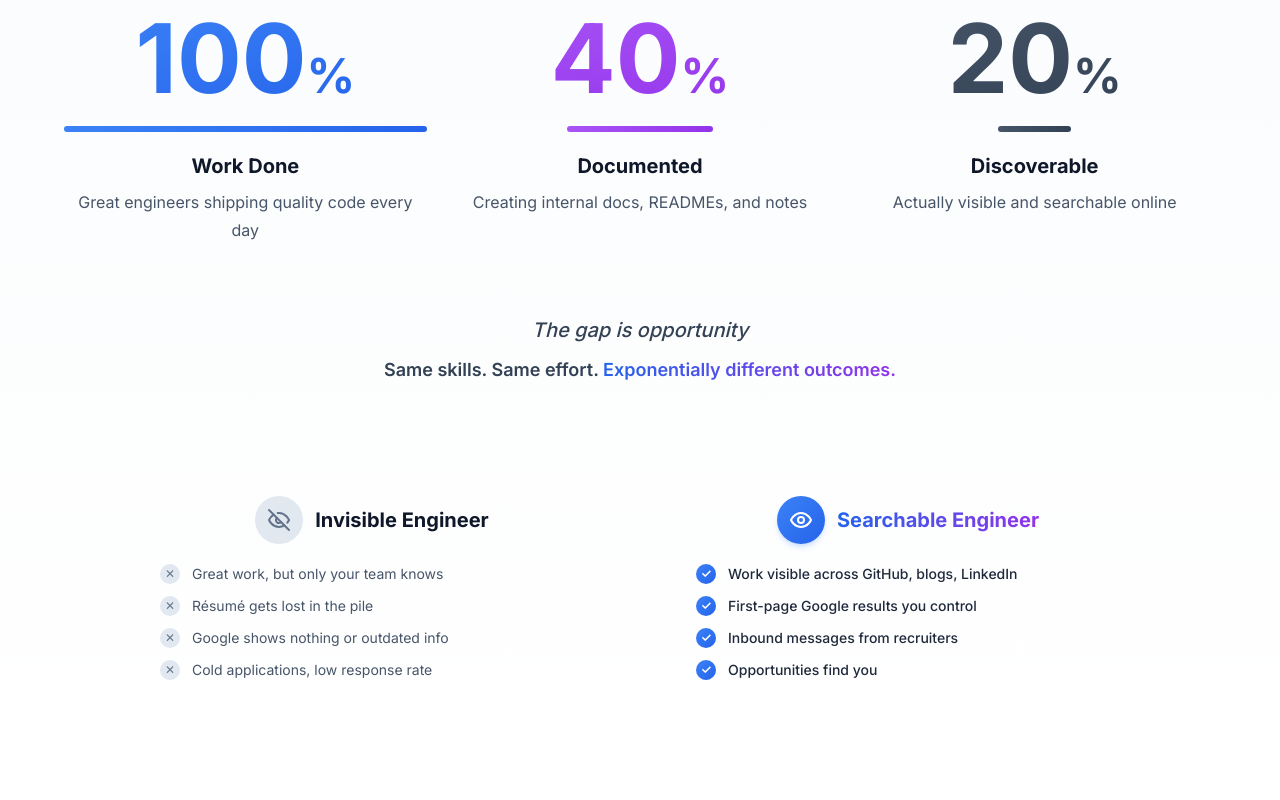
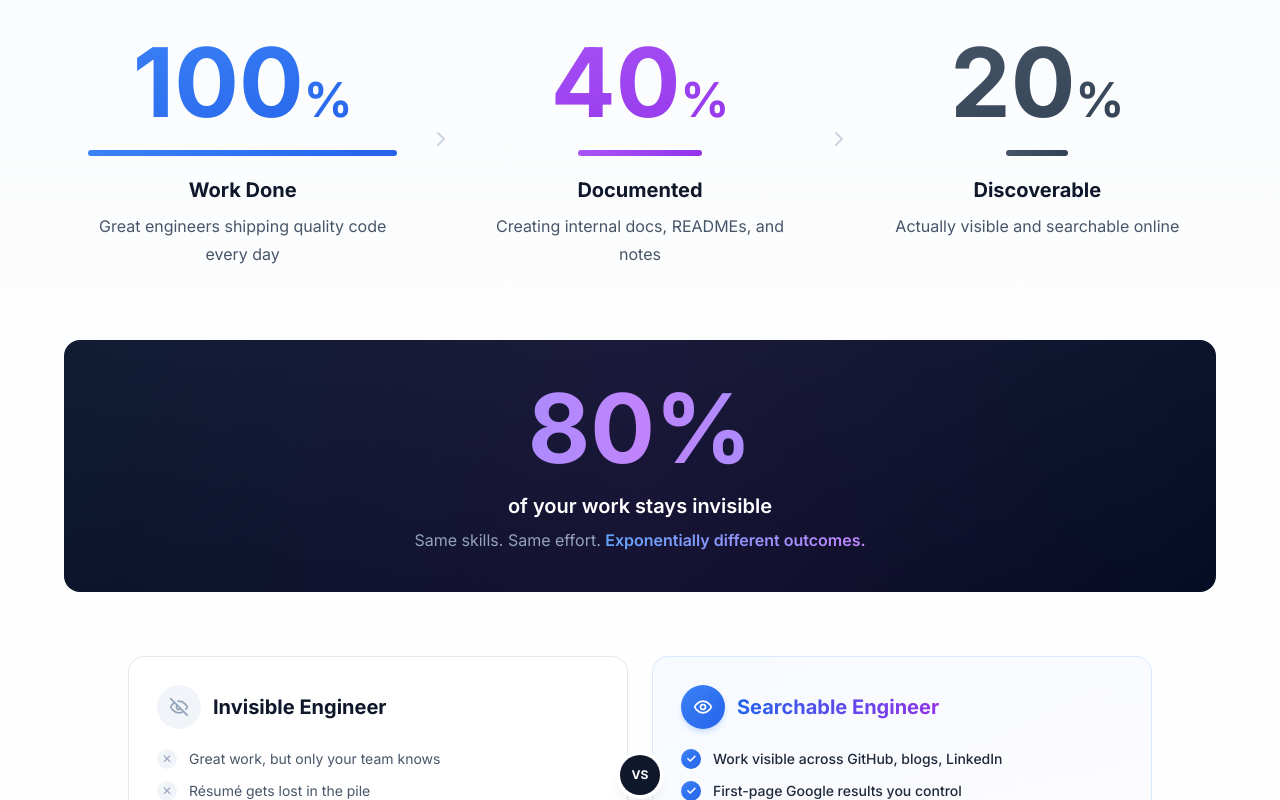
Before and after one commit to vinitshahdeo/digital-footprint-book, a Next.js app: page / in a window 1280 px wide. Shown: the part 3640-4440 px from the top of the page. Built offline with nearby package versions, Linux system fonts and the light colour scheme.

Commit message:
minor css fixes

```diff
--- a/components/VisibilityGap.tsx
+++ b/components/VisibilityGap.tsx
@@ -1,6 +1,6 @@
 'use client'
 
-import { Eye, EyeOff, TrendingUp } from 'lucide-react'
+import { Eye, EyeOff, TrendingUp, ChevronRight } from 'lucide-react'
 import { motion, useInView, useMotionValue, useSpring } from 'framer-motion'
 import { useEffect, useRef } from 'react'
 
@@ -27,6 +27,47 @@ function Counter({ value, duration = 1 }: { value: number; duration?: number })
   return <span ref={ref}>0</span>
 }
 
+const stages = [
+  {
+    value: 100,
+    label: 'Work Done',
+    description: 'Great engineers shipping quality code every day',
+    gradient: 'from-blue-500 to-blue-600',
+    barWidth: '100%',
+    delay: 0.2,
+  },
+  {
+    value: 40,
+    label: 'Documented',
+    description: 'Creating internal docs, READMEs, and notes',
+    gradient: 'from-purple-500 to-purple-600',
+    barWidth: '40%',
+    delay: 0.35,
+  },
+  {
+    value: 20,
+    label: 'Discoverable',
+    description: 'Actually visible and searchable online',
+    gradient: 'from-slate-600 to-slate-700',
+    barWidth: '20%',
+    delay: 0.5,
+  },
+]
+
+const invisiblePoints = [
+  'Great work, but only your team knows',
+  'Résumé gets lost in the pile',
+  'Google shows nothing or outdated info',
+  'Cold applications, low response rate',
+]
+
+const searchablePoints = [
+  'Work visible across GitHub, blogs, LinkedIn',
+  'First-page Google results you control',
+  'Inbound messages from recruiters',
+  'Opportunities find you',
+]
+
 export default function VisibilityGap() {
   return (
     <section className="py-16 md:py-28 px-6 bg-gradient-to-b from-slate-50/80 to-white">
@@ -50,214 +91,153 @@ export default function VisibilityGap() {
           </p>
         </div>
 
-        {/* Modern Step Flow */}
-        <div className="max-w-6xl mx-auto mb-20">
-          <div className="grid md:grid-cols-3 gap-8">
-            {/* 100% - Work Done */}
+        {/* Step Flow with Connectors */}
+        <div className="max-w-6xl mx-auto mb-16">
+          <div className="grid md:grid-cols-[1fr_auto_1fr_auto_1fr] gap-4 md:gap-0 items-start">
+            {stages.map((stage, i) => (
+              <div key={stage.label} className="contents">
+                {/* Connector arrow (between columns) */}
+                {i > 0 && (
+                  <div className="hidden md:flex items-center justify-center self-center px-2 -mt-6">
                     <motion.div
-              className="relative"
+                      initial={{ opacity: 0, x: -8 }}
+                      whileInView={{ opacity: 1, x: 0 }}
+                      viewport={{ once: true }}
+                      transition={{ duration: 0.4, delay: stage.delay }}
+                    >
+                      <ChevronRight className="w-6 h-6 text-slate-300" />
+                    </motion.div>
+                  </div>
+                )}
+
+                <motion.div
+                  className="relative group"
                   initial={{ opacity: 0, y: 20 }}
                   whileInView={{ opacity: 1, y: 0 }}
                   viewport={{ once: true }}
-              transition={{ duration: 0.5 }}
+                  transition={{ duration: 0.5, delay: stage.delay - 0.2 }}
                 >
-              <div className="text-center mb-4">
+                  <div className="text-center rounded-2xl p-6 transition-colors duration-300 group-hover:bg-slate-50/80">
                     <motion.div
                       initial={{ scale: 0, opacity: 0 }}
                       whileInView={{ scale: 1, opacity: 1 }}
                       viewport={{ once: true }}
-                  transition={{ duration: 0.7, type: 'spring', delay: 0.2 }}
+                      transition={{ duration: 0.7, type: 'spring', delay: stage.delay }}
                     >
-                  <p className="text-8xl font-bold bg-gradient-to-br from-blue-500 to-blue-600 bg-clip-text text-transparent leading-none mb-5">
-                    <Counter value={100} duration={1.5} />
-                    <span className="text-5xl">%</span>
-                  </p>
-                </motion.div>
-                <div className="h-1.5 bg-gradient-to-r from-blue-500 to-blue-600 rounded-full mb-5" />
-                <h3 className="text-xl font-bold text-slate-900 mb-2">Work Done</h3>
-                <p className="text-slate-600 leading-relaxed">
-                  Great engineers shipping quality code every day
-                </p>
-              </div>
-            </motion.div>
-
-            {/* 40% - Work Documented */}
-            <motion.div
-              className="relative"
-              initial={{ opacity: 0, y: 20 }}
-              whileInView={{ opacity: 1, y: 0 }}
-              viewport={{ once: true }}
-              transition={{ duration: 0.5, delay: 0.15 }}
+                      <p
+                        className={`text-8xl font-bold bg-gradient-to-br ${stage.gradient} bg-clip-text text-transparent leading-none mb-5`}
                       >
-              <div className="text-center mb-4">
-                <motion.div
-                  initial={{ scale: 0, opacity: 0 }}
-                  whileInView={{ scale: 1, opacity: 1 }}
-                  viewport={{ once: true }}
-                  transition={{ duration: 0.7, type: 'spring', delay: 0.35 }}
-                >
-                  <p className="text-8xl font-bold bg-gradient-to-br from-purple-500 to-purple-600 bg-clip-text text-transparent leading-none mb-5">
-                    <Counter value={40} duration={1.5} />
+                        <Counter value={stage.value} duration={1.5} />
                         <span className="text-5xl">%</span>
                       </p>
                     </motion.div>
                     <div
-                  className="h-1.5 bg-gradient-to-r from-purple-500 to-purple-600 rounded-full mb-5 mx-auto"
-                  style={{ width: '40%' }}
+                      className={`h-1.5 bg-gradient-to-r ${stage.gradient} rounded-full mb-5 mx-auto transition-all duration-500`}
+                      style={{ width: stage.barWidth }}
                     />
-                <h3 className="text-xl font-bold text-slate-900 mb-2">Documented</h3>
-                <p className="text-slate-600 leading-relaxed">
-                  Creating internal docs, READMEs, and notes
-                </p>
+                    <h3 className="text-xl font-bold text-slate-900 mb-2">{stage.label}</h3>
+                    <p className="text-slate-600 leading-relaxed">{stage.description}</p>
                   </div>
                 </motion.div>
+              </div>
+            ))}
+          </div>
 
-            {/* 20% - Publicly Discoverable */}
+          {/* 80% Highlight Banner */}
           <motion.div
-              className="relative"
+            className="mt-12 rounded-2xl bg-gradient-to-br from-slate-900 to-slate-950 p-8 md:p-10 text-center relative overflow-hidden"
             initial={{ opacity: 0, y: 20 }}
             whileInView={{ opacity: 1, y: 0 }}
             viewport={{ once: true }}
-              transition={{ duration: 0.5, delay: 0.3 }}
+            transition={{ duration: 0.5, delay: 0.6 }}
           >
-              <div className="text-center mb-4">
-                <motion.div
+            <div className="absolute inset-0 bg-gradient-to-r from-blue-500/5 via-purple-500/10 to-blue-500/5 pointer-events-none" />
+            <div className="relative">
+              <motion.p
+                className="text-7xl md:text-8xl font-bold bg-gradient-to-r from-blue-400 via-purple-400 to-blue-400 bg-clip-text text-transparent leading-none mb-4"
                 initial={{ scale: 0, opacity: 0 }}
                 whileInView={{ scale: 1, opacity: 1 }}
                 viewport={{ once: true }}
-                  transition={{ duration: 0.7, type: 'spring', delay: 0.5 }}
+                transition={{ duration: 0.7, type: 'spring', delay: 0.8 }}
               >
-                  <p className="text-8xl font-bold bg-gradient-to-br from-slate-600 to-slate-700 bg-clip-text text-transparent leading-none mb-5">
-                    <Counter value={20} duration={1.5} />
-                    <span className="text-5xl">%</span>
+                <Counter value={80} duration={1.5} />%
+              </motion.p>
+              <p className="text-lg md:text-xl text-white font-semibold mb-2">
+                of your work stays invisible
               </p>
-                </motion.div>
-                <div
-                  className="h-1.5 bg-gradient-to-r from-slate-600 to-slate-700 rounded-full mb-5 mx-auto"
-                  style={{ width: '20%' }}
-                />
-                <h3 className="text-xl font-bold text-slate-900 mb-2">Discoverable</h3>
-                <p className="text-slate-600 leading-relaxed">
-                  Actually visible and searchable online
+              <p className="text-slate-400 text-sm md:text-base">
+                Same skills. Same effort.{' '}
+                <span className="text-transparent bg-clip-text bg-gradient-to-r from-blue-400 to-purple-400 font-semibold">
+                  Exponentially different outcomes.
+                </span>
               </p>
             </div>
           </motion.div>
         </div>
 
-          {/* Gap Explanation */}
-          <motion.div
-            className="text-center mt-14"
-            initial={{ opacity: 0, y: 20 }}
-            whileInView={{ opacity: 1, y: 0 }}
-            viewport={{ once: true }}
-            transition={{ duration: 0.5, delay: 0.6 }}
-          >
-            <p className="text-xl italic font-medium text-slate-700 mb-3">The gap is opportunity</p>
-            <p className="text-lg text-slate-700 font-semibold">
-              Same skills. Same effort.{' '}
-              <span className="bg-gradient-to-r from-blue-600 to-purple-600 bg-clip-text text-transparent">
-                Exponentially different outcomes.
+        {/* Before/After Comparison */}
+        <div className="max-w-5xl mx-auto">
+          <div className="relative grid md:grid-cols-2 gap-6">
+            {/* VS divider (desktop) */}
+            <div className="hidden md:flex absolute left-1/2 top-1/2 -translate-x-1/2 -translate-y-1/2 z-10">
+              <span className="w-10 h-10 rounded-full bg-slate-900 text-white text-xs font-bold flex items-center justify-center shadow-lg ring-4 ring-white">
+                VS
               </span>
-            </p>
-          </motion.div>
             </div>
 
-        {/* Before/After Comparison - Split Design */}
-        <div className="max-w-5xl mx-auto">
-          <div className="relative">
-            <div className="grid md:grid-cols-2 gap-12">
             {/* Invisible Engineer */}
             <motion.div
-                className="relative p-8"
+              className="rounded-2xl border border-slate-200 bg-white p-7"
               initial={{ opacity: 0, x: -30 }}
               whileInView={{ opacity: 1, x: 0 }}
               viewport={{ once: true }}
               transition={{ duration: 0.6 }}
             >
-                <div className="flex items-center justify-center gap-3 mb-5">
-                  <div className="w-12 h-12 rounded-full bg-slate-200 flex items-center justify-center">
-                    <EyeOff className="w-6 h-6 text-slate-500" />
+              <div className="flex items-center gap-3 mb-5">
+                <div className="w-11 h-11 rounded-full bg-slate-100 flex items-center justify-center">
+                  <EyeOff className="w-5 h-5 text-slate-400" />
                 </div>
                 <h3 className="text-xl font-bold text-slate-900">Invisible Engineer</h3>
               </div>
               <div className="space-y-3">
-                  <div className="flex items-center gap-3">
-                    <span className="inline-flex items-center justify-center w-5 h-5 rounded-full bg-slate-200 text-slate-500 flex-shrink-0 text-xs">
+                {invisiblePoints.map((text) => (
+                  <div key={text} className="flex items-center gap-3">
+                    <span className="inline-flex items-center justify-center w-5 h-5 rounded-full bg-slate-100 text-slate-400 flex-shrink-0 text-xs">
                       ✕
                     </span>
-                    <p className="text-slate-600 text-sm">Great work, but only your team knows</p>
+                    <p className="text-slate-600 text-sm">{text}</p>
                   </div>
-                  <div className="flex items-center gap-3">
-                    <span className="inline-flex items-center justify-center w-5 h-5 rounded-full bg-slate-200 text-slate-500 flex-shrink-0 text-xs">
-                      ✕
-                    </span>
-                    <p className="text-slate-600 text-sm">Résumé gets lost in the pile</p>
-                  </div>
-                  <div className="flex items-center gap-3">
-                    <span className="inline-flex items-center justify-center w-5 h-5 rounded-full bg-slate-200 text-slate-500 flex-shrink-0 text-xs">
-                      ✕
-                    </span>
-                    <p className="text-slate-600 text-sm">Google shows nothing or outdated info</p>
-                  </div>
-                  <div className="flex items-center gap-3">
-                    <span className="inline-flex items-center justify-center w-5 h-5 rounded-full bg-slate-200 text-slate-500 flex-shrink-0 text-xs">
-                      ✕
-                    </span>
-                    <p className="text-slate-600 text-sm">Cold applications, low response rate</p>
-                  </div>
+                ))}
               </div>
             </motion.div>
 
             {/* Searchable Engineer */}
             <motion.div
-                className="relative p-8"
+              className="rounded-2xl border border-blue-100 bg-gradient-to-br from-blue-50/50 to-purple-50/30 p-7"
               initial={{ opacity: 0, x: 30 }}
               whileInView={{ opacity: 1, x: 0 }}
               viewport={{ once: true }}
               transition={{ duration: 0.6, delay: 0.15 }}
             >
-                <div className="flex items-center justify-center gap-3 mb-5">
-                  <div className="w-12 h-12 rounded-full bg-gradient-to-br from-blue-500 to-blue-600 flex items-center justify-center shadow-md shadow-blue-500/20">
-                    <Eye className="w-6 h-6 text-white" />
+              <div className="flex items-center gap-3 mb-5">
+                <div className="w-11 h-11 rounded-full bg-gradient-to-br from-blue-500 to-blue-600 flex items-center justify-center shadow-md shadow-blue-500/20">
+                  <Eye className="w-5 h-5 text-white" />
                 </div>
                 <h3 className="text-xl font-bold bg-gradient-to-r from-blue-600 to-purple-600 bg-clip-text text-transparent">
                   Searchable Engineer
                 </h3>
               </div>
               <div className="space-y-3">
-                  <div className="flex items-center gap-3">
+                {searchablePoints.map((text) => (
+                  <div key={text} className="flex items-center gap-3">
                     <span className="inline-flex items-center justify-center w-5 h-5 rounded-full bg-gradient-to-br from-blue-500 to-blue-600 text-white flex-shrink-0 text-xs font-bold">
                       ✓
                     </span>
-                    <p className="text-slate-800 font-medium text-sm">
-                      Work visible across GitHub, blogs, LinkedIn
-                    </p>
+                    <p className="text-slate-800 font-medium text-sm">{text}</p>
                   </div>
-                  <div className="flex items-center gap-3">
-                    <span className="inline-flex items-center justify-center w-5 h-5 rounded-full bg-gradient-to-br from-blue-500 to-blue-600 text-white flex-shrink-0 text-xs font-bold">
-                      ✓
-                    </span>
-                    <p className="text-slate-800 font-medium text-sm">
-                      First-page Google results you control
-                    </p>
-                  </div>
-                  <div className="flex items-center gap-3">
-                    <span className="inline-flex items-center justify-center w-5 h-5 rounded-full bg-gradient-to-br from-blue-500 to-blue-600 text-white flex-shrink-0 text-xs font-bold">
-                      ✓
-                    </span>
-                    <p className="text-slate-800 font-medium text-sm">
-                      Inbound messages from recruiters
-                    </p>
-                  </div>
-                  <div className="flex items-center gap-3">
-                    <span className="inline-flex items-center justify-center w-5 h-5 rounded-full bg-gradient-to-br from-blue-500 to-blue-600 text-white flex-shrink-0 text-xs font-bold">
-                      ✓
-                    </span>
-                    <p className="text-slate-800 font-medium text-sm">Opportunities find you</p>
-                  </div>
+                ))}
               </div>
             </motion.div>
-            </div>
           </div>
         </div>
       </div>
```
Lines whose indentation alone changed are shown as unchanged.
